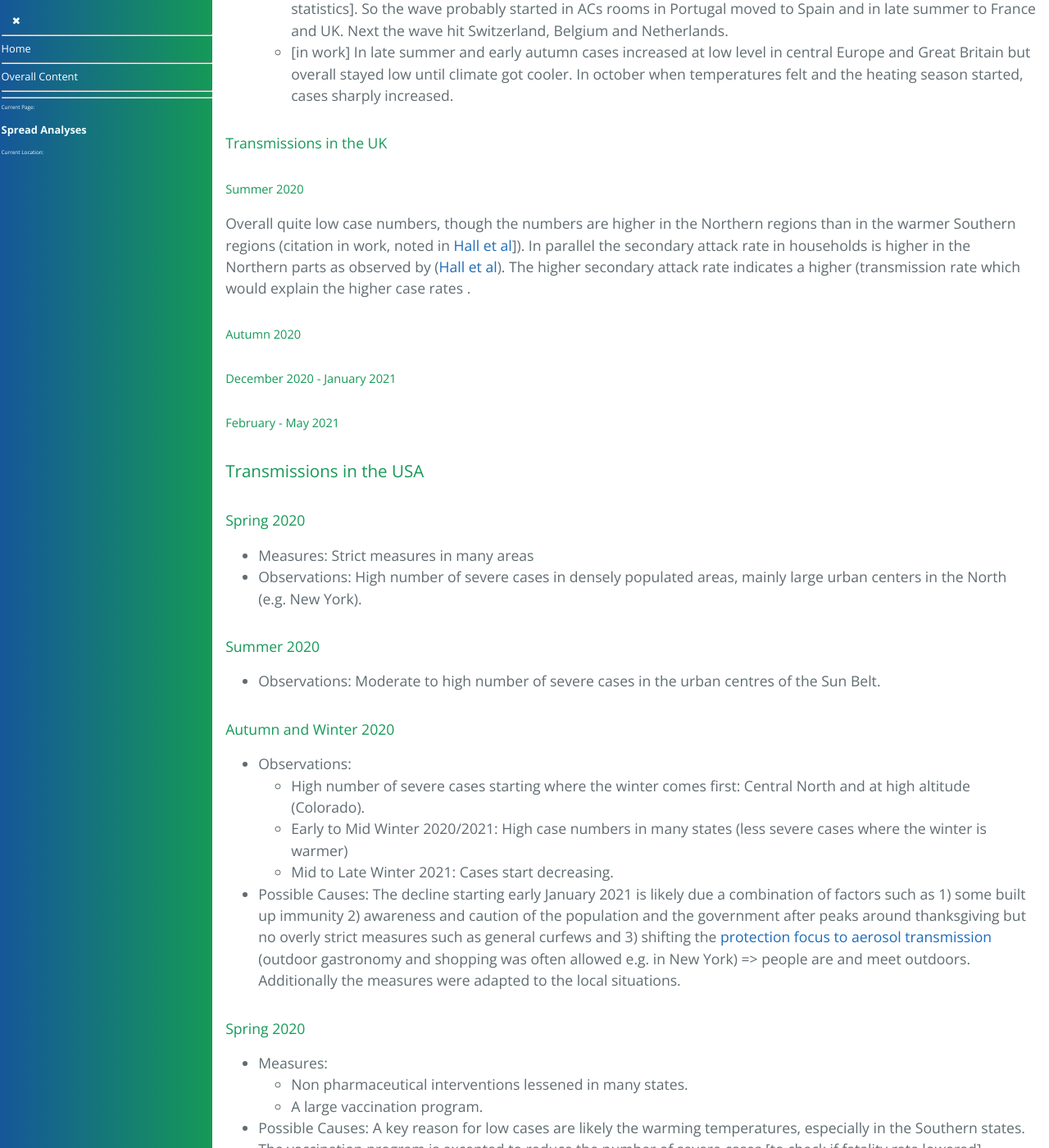
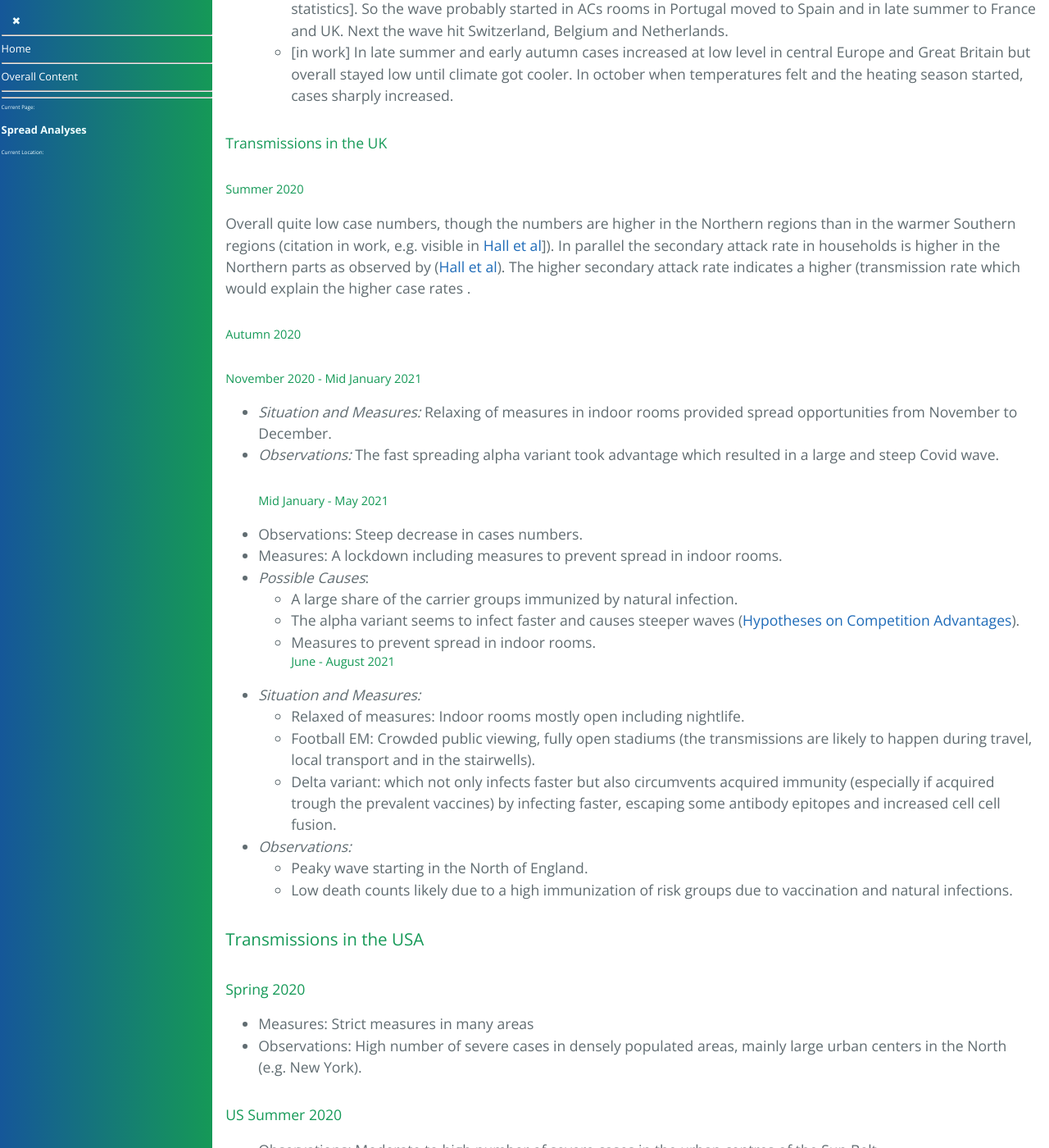
Before and after one commit to forestgrape/coronavirus, a Jekyll site: the page built from 5_epidemiological/spread_analyses.md, in a window 1280 px wide and 1400 px high, scrolled down 9124 px. Shown: the whole window at 82% size. Built offline with Jekyll 4.4.1, drawn with Linux system fonts in a browser that asks for light colours; our own code applies the rules of GitHub Pages for plain Markdown files; some of the changed text lies outside the part shown.

Commit message:
extended spread analysis in the UK/US

```diff
--- a/5_epidemiological/spread_analyses.md
+++ b/5_epidemiological/spread_analyses.md
@@ -253,35 +253,59 @@ For regions across the world the following is analysed:
 
 #### Transmissions in the UK
 ##### Summer 2020
-Overall quite low case numbers, though the numbers are higher in the Northern regions than in the warmer Southern regions (citation in work, noted in [Hall et al](#summary-hall)]). In parallel the secondary attack rate in households is higher in the Northern parts as observed by ([Hall et al](#summary-hall)). The higher secondary attack rate indicates a higher (transmission rate which would explain the higher case rates .
+Overall quite low case numbers, though the numbers are higher in the Northern regions than in the warmer Southern regions (citation in work, e.g. visible in [Hall et al](#summary-hall)]). In parallel the secondary attack rate in households is higher in the Northern parts as observed by ([Hall et al](#summary-hall)). The higher secondary attack rate indicates a higher (transmission rate which would explain the higher case rates .
 ##### Autumn 2020
-##### December 2020 - January 2021
-##### February - May 2021
+##### November 2020 - Mid January 2021
+* *Situation and Measures:* Relaxing of measures in indoor rooms provided spread opportunities from November to December.
+* *Observations:* The fast spreading alpha variant took advantage which resulted in a large and steep Covid wave.
+##### Mid January - May 2021
+* Observations: Steep decrease in cases numbers.
+* Measures: A lockdown including measures to prevent spread in indoor rooms.
+* *Possible Causes*:
+  * A large share of the carrier groups immunized by natural infection.
+  * The alpha variant seems to infect faster and causes steeper waves ([Hypotheses on Competition Advantages](../5_epidemiological/competition_advantages.md)).
+  * Measures to prevent spread in indoor rooms.
+##### June - August 2021
+* *Situation and Measures:*
+  * Relaxed of measures: Indoor rooms mostly open including nightlife.
+  * Football EM: Crowded public viewing, fully open stadiums (the transmissions are likely to happen during travel, local transport and in the stairwells).
+  * Delta variant: which not only infects faster but also circumvents acquired immunity (especially if acquired trough the prevalent vaccines) by infecting faster, escaping some antibody epitopes and increased cell cell fusion.
+* *Observations:*
+  * Peaky wave starting in the North of England.
+  * Low death counts likely due to a high immunization of risk groups due to vaccination and natural infections.
+
 
 ### Transmissions in the USA
+
 #### Spring 2020
 * Measures: Strict measures in many areas
 * Observations: High number of severe cases in densely populated areas, mainly large urban centers in the North (e.g. New York).
 
-#### Summer 2020
+#### US Summer 2020
 * Observations: Moderate to high number of severe cases in the urban centres of the Sun Belt.
+* Possible Causes: Widespread use of air-conditioning results in dry indoor air which is ventilated around indoors.
 
-#### Autumn and Winter 2020
+#### US Autumn and Winter 2020
 * Observations:
   * High number of severe cases starting where the winter comes first: Central North and at high altitude (Colorado).
   * Early to Mid Winter 2020/2021: High case numbers in many states (less severe cases where the winter is warmer)
   * Mid to Late Winter 2021: Cases start decreasing.
 * Possible Causes: The decline starting early January 2021 is likely due a combination of factors such as 1) some built up immunity 2) awareness and caution of the population and the government after peaks around thanksgiving but no overly strict measures such as general curfews and 3) shifting the [protection focus to aerosol transmission](../7_social/controlling.md) (outdoor gastronomy and shopping was often allowed e.g. in New York) => people are and meet outdoors. Additionally the measures were adapted to the local situations.
 
-
-#### Spring 2020
+#### US Spring 2020
 * Measures:
   * Non pharmaceutical interventions lessened in many states.
   * A large vaccination program.
+* Observations: Decrease in case counts
 * Possible Causes: A key reason for low cases are likely the warming temperatures, especially in the Southern states. The vaccination program is excepted to reduce the number of severe cases [to check if fatality rate lowered].
+
+#### US Summer 2021
+* Observations: Cases steeply increase. The case increase is more pronounced in the Sun Belt states similarly to the spread patterns in [summer 2020](#us-summer-2020).
+
 
 
 ### Transmissions in Africa
+
 #### Summarized Observations in Tropical Africa
 * *High Prevalence* In urban settings where living conditions are dense, very high spread rates were/are observed:
   * up to 70% of the population seropositive
```
Also changed, not shown: other parts of 5_epidemiological/spread_analyses.md (+1 -1 lines).
